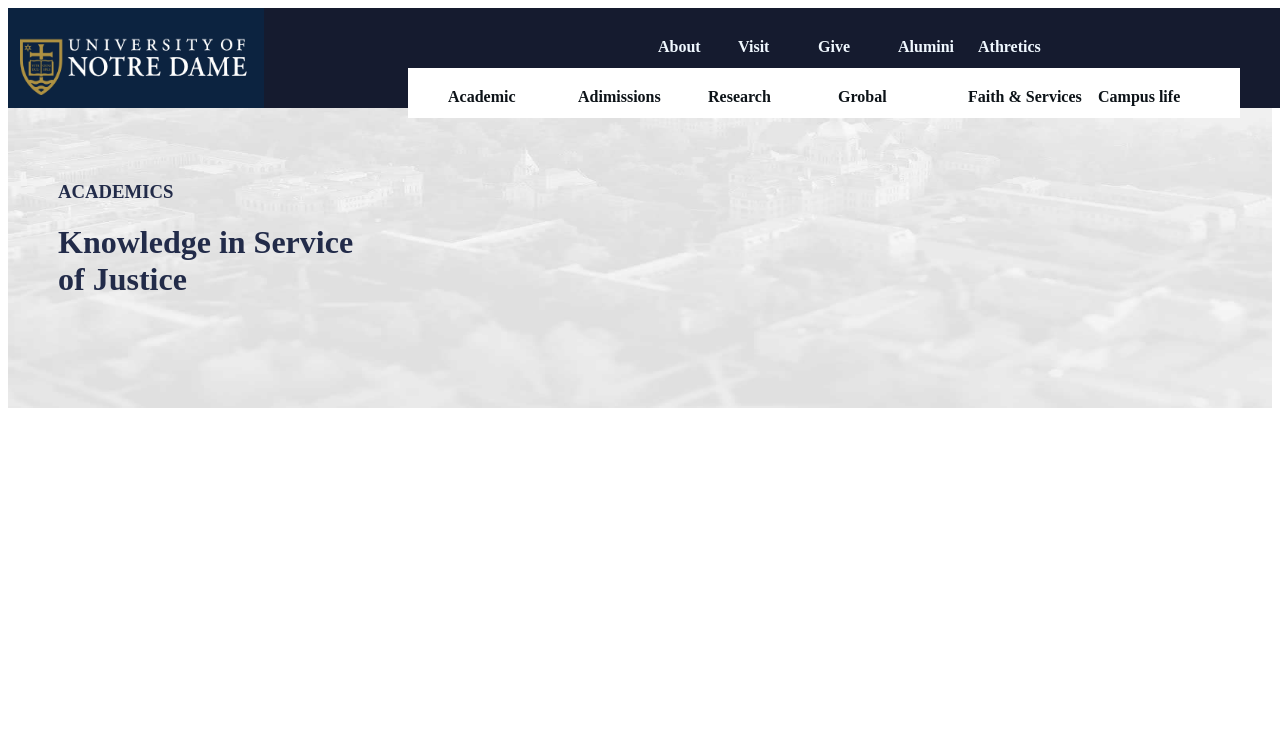
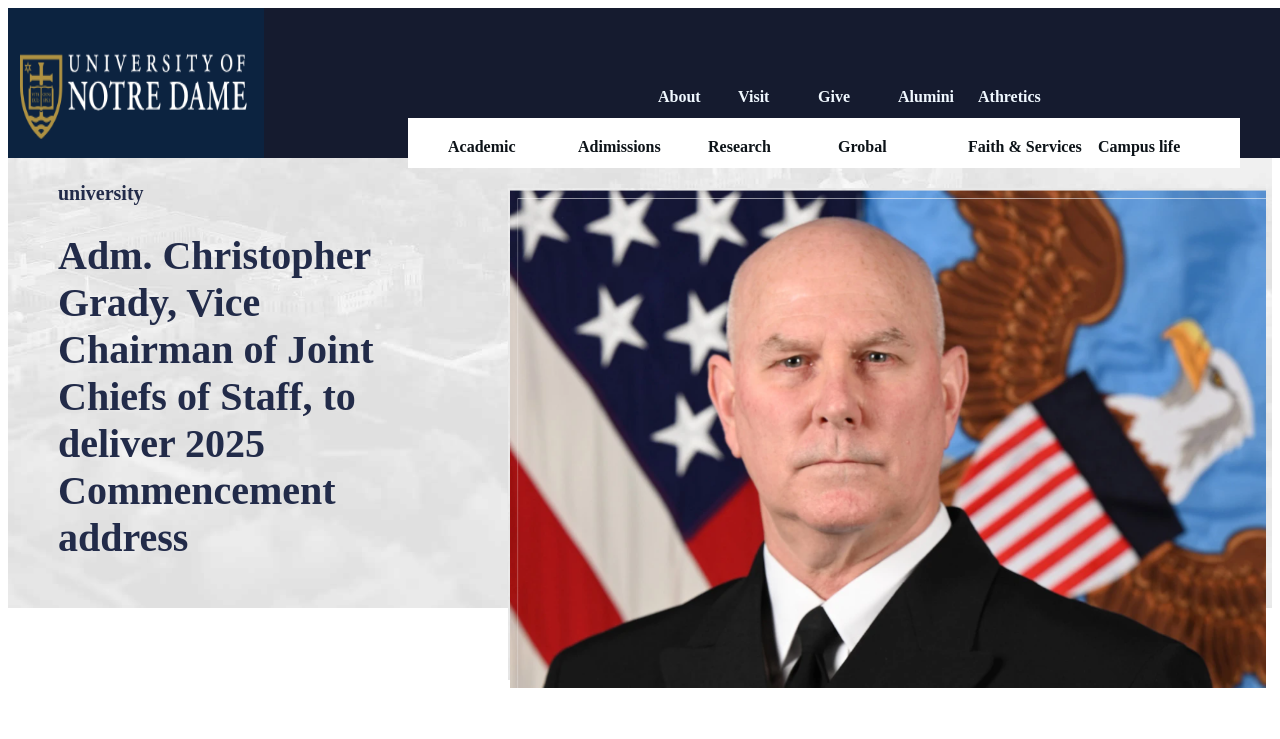
Before and after one commit to Irael250/Gate2_Css_cloning, a plain HTML site: page index.html in a window 1280 px wide. Shown: the top 739 px of the page. Drawn offline with Linux system fonts and the light colour scheme.

Commit message:
4ht push

```diff
--- a/index.html
+++ b/index.html
@@ -36,11 +36,17 @@
     </nav>
 
 
-        <img class="img2" src="pic/hdr-campus-1600.jpg.jpeg" alt="">
+        <img class="img1" src="pic/hdr-campus-1600.jpg.jpeg" alt="">
 
     <div class="content">
-    <h3>ACADEMICS</h3>
-        <H1>Knowledge in Service <br> of Justice</H1>
+    <h3>university</h3>
+        <H1>Adm. Christopher <br> Grady,  Vice  <br>Chairman of Joint <br> Chiefs of Staff, to <br> deliver 2025  <br>Commencement <br> address</H1>
         </div>
+        <img class="img2" src="pic/man.png" alt="">
+        <img class="women3pic" src="pic/women3pic.png" alt="">
+
+
+
+
 </body>
 </html>
--- a/style.css
+++ b/style.css
@@ -1,13 +1,13 @@
 .header{
     width: 100%;
-    height: 100px;
+    height: 150px;
     background: #151b2f;
     position: fixed;
 
 }
 img{
     width: 20%;
-    height: 100px;
+    height: 150px;
 }
 .menus{
     margin: 0;
@@ -67,26 +67,39 @@ img{
     font-weight: bold;
     text-decoration: none;
 }
-.menu2 ul li a:hover{
 
-    color: rgb(16, 20, 24);
-    list-style: none;
-    gap: 800px;
-    background-color: #dcdbe4;
-    border-radius: 15px;
-    padding: 20px;
+
+.img1{
+
+    width: 100%;
+    height: 600px;
+
 }
-
+.content{
+    margin-top: -450px;
+    margin-left: 50px;
+}
+.content h1{
+    font-weight: bolder;
+    color: #222b49;
+    font-size: 40px;
+}
+.content h3{
+    font-weight: bolder;
+    color: #222b49;
+    font-size: 20px;
+}
 .img2{
 
-    width: 100%;
-    height: 400px;
+    width: 60%;
+    height: 500px;
+    margin-left: 500px;
+    margin-top: -400px;
 }
-.content{
-    margin-top: -250px;
-    margin-left: 50px;
+.women3pic{
+    width: 40%;
+    height: 300px;
+    margin-top: 50px;
+
+
 }
-.content h1,h3{
-    font-weight: bolder;
-    color: #222b49;
-}
```
Also changed, not shown: pic/man.png (added), pic/women3pic.png (added).
